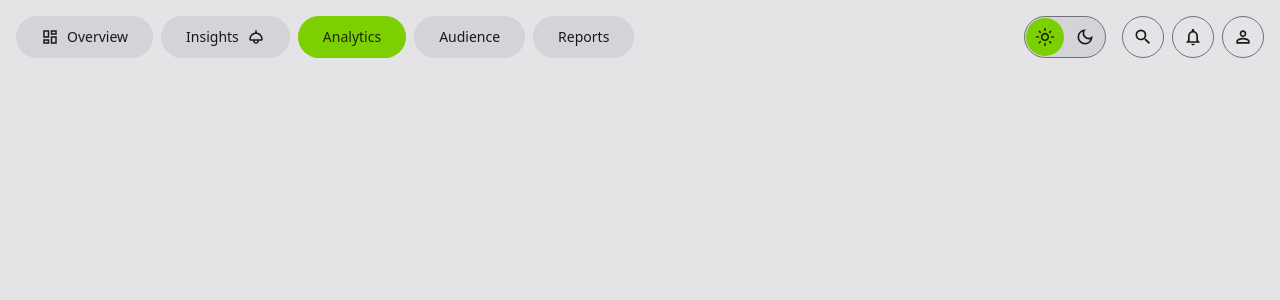
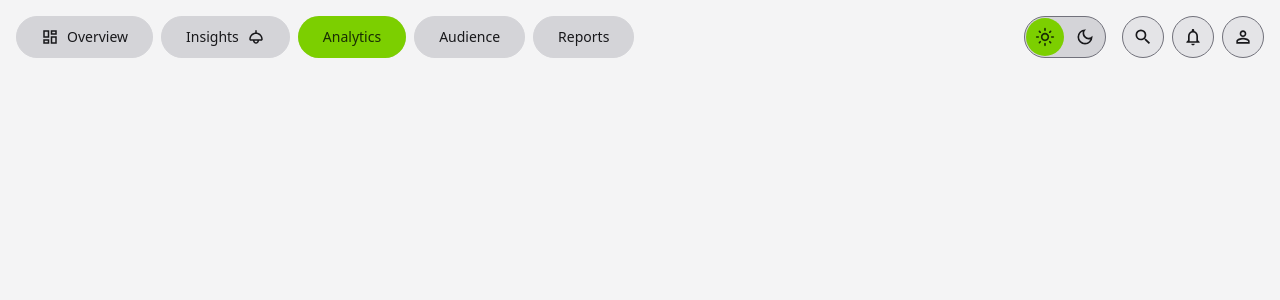
Before and after one commit to ppauliushchyk/conduit, a Next.js app: page /analytics in a window 1280 px wide. Shown: the top 300 px of the page. Built offline with nearby package versions, Linux system fonts and the light colour scheme.

Commit message:
feat: ✨ updated layout

```diff
--- /dev/null
+++ b/src/app/(main)/layout.tsx
@@ -0,0 +1,19 @@
+import { SessionProvider } from "next-auth/react";
+import { ReactNode } from "react";
+
+import { Header } from "@/components/header";
+
+type LayoutProps = { children: ReactNode };
+
+export default function Layout(props: Readonly<LayoutProps>) {
+  const { children } = props;
+
+  return (
+    <SessionProvider>
+      <div className="container mx-auto grid gap-12 p-4">
+        <Header />
+        {children}
+      </div>
+    </SessionProvider>
+  );
+}
--- a/src/app/layout.tsx
+++ b/src/app/layout.tsx
@@ -2,26 +2,38 @@ import "@/styles/globals.css";
 
 import type { Metadata } from "next";
 import { ReactNode } from "react";
+import { twJoin, twMerge } from "tailwind-merge";
 
-import { Header } from "@/components/header";
 import { UIThemeWrapper } from "@/components/ui/theme";
+import { UIThemeClasses } from "@/components/ui/types";
 
 export const metadata: Metadata = {
   description: "A place to share my knowledge.",
   title: "Conduit",
 };
 
-export default function RootLayout({
-  children,
-}: Readonly<{ children: ReactNode }>) {
+const bodyCommonClasses = twJoin("font-sans antialiased");
+const bodyClasses: UIThemeClasses = {
+  dark: twJoin("dark:bg-zinc-900 dark:text-zinc-100"),
+  light: twJoin("bg-zinc-100 text-zinc-900"),
+};
+
+type RootLayoutProps = { children: ReactNode };
+
+export default function RootLayout(props: Readonly<RootLayoutProps>) {
+  const { children } = props;
+
   return (
     <html lang="en">
       <UIThemeWrapper>
-        <body className="bg-zinc-200 font-sans text-zinc-900 antialiased dark:bg-zinc-900 dark:font-sans dark:text-zinc-100">
-          <div className="container mx-auto grid gap-12 p-4">
-            <Header />
-            {children}
-          </div>
+        <body
+          className={twMerge(
+            bodyCommonClasses,
+            bodyClasses.dark,
+            bodyClasses.light,
+          )}
+        >
+          {children}
         </body>
       </UIThemeWrapper>
     </html>
--- a/src/app/page.tsx
+++ /dev/null
@@ -1,3 +0,0 @@
-export default function Page() {
-  return <></>;
-}
```
Also changed, not shown: src/app/(main)/analytics/page.tsx (renamed from src/app/analytics/page.tsx), src/app/(main)/audience/page.tsx (renamed from src/app/audience/page.tsx), src/app/(main)/insights/page.tsx (renamed from src/app/insights/page.tsx), src/app/(main)/reports/page.tsx (renamed from src/app/reports/page.tsx).
